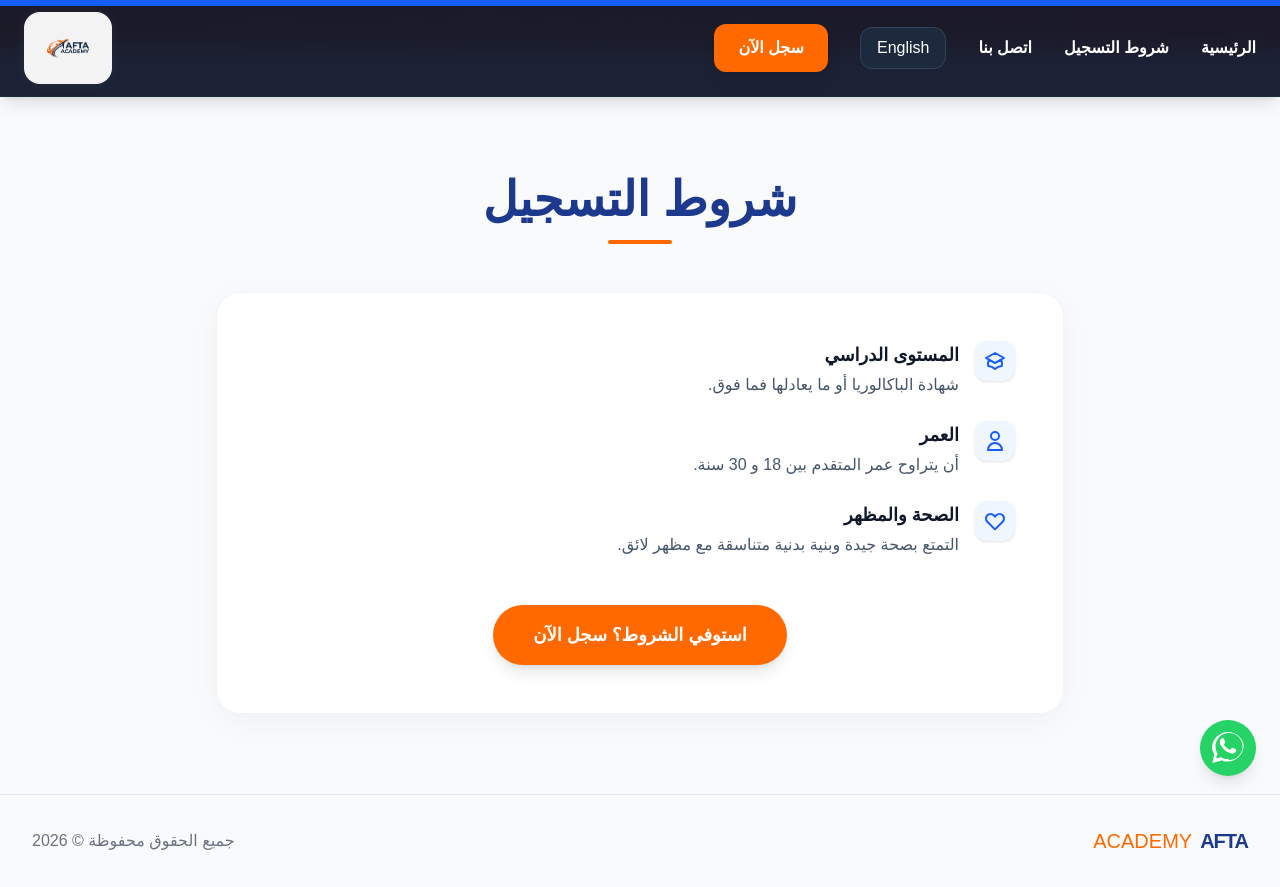
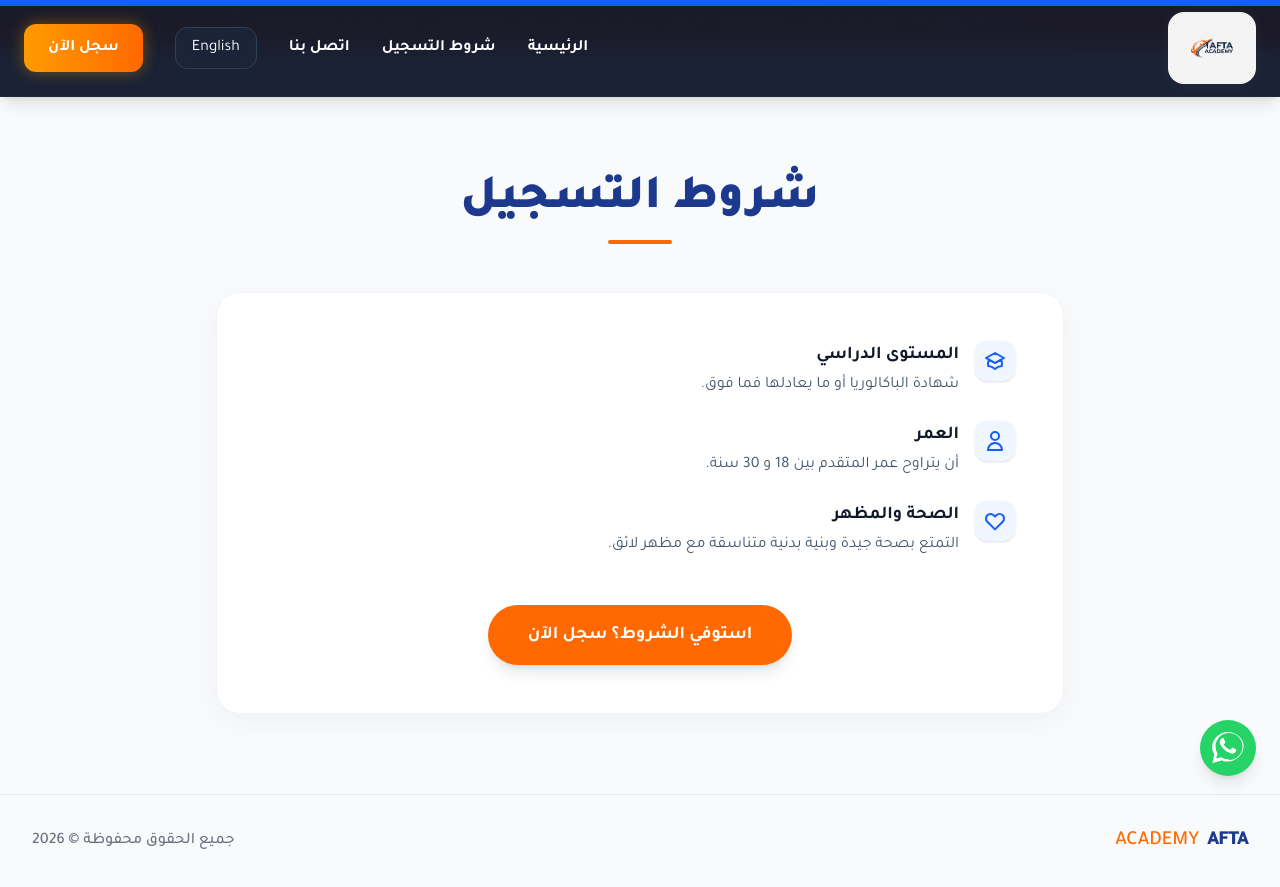
Before and after one commit to hhhhohyhu-dot/afta-academy, a Next.js app: page /requirements in a window 1280 px wide. Built offline with nearby package versions, Linux system fonts and the light colour scheme.

Commit message:
Apply premium design updates: Tajawal font, hero gradients, gold accents

```diff
--- a/src/app/layout.tsx
+++ b/src/app/layout.tsx
@@ -1,5 +1,5 @@
 import type { Metadata } from "next";
-import { Geist, Geist_Mono } from "next/font/google";
+import { Tajawal } from "next/font/google";
 import "./globals.css";
 
 import FloatingWhatsApp from "@/components/FloatingWhatsApp";
@@ -7,14 +7,10 @@ import TopBar from "@/components/TopBar";
 import ScrollProgress from "@/components/ScrollProgress";
 import BackToTop from "@/components/BackToTop"; // <-- استيراد الزر الجديد
 
-const geistSans = Geist({
-  variable: "--font-geist-sans",
-  subsets: ["latin"],
-});
-
-const geistMono = Geist_Mono({
-  variable: "--font-geist-mono",
-  subsets: ["latin"],
+const tajawal = Tajawal({
+  subsets: ["arabic"],
+  weight: ["200", "300", "400", "500", "700", "800", "900"],
+  variable: "--font-tajawal",
 });
 
 export const metadata: Metadata = {
@@ -28,10 +24,11 @@ export default function RootLayout({
 }>) {
   return (
     <html
-      lang="en"
-      className={`${geistSans.variable} ${geistMono.variable} h-full antialiased`}
+      lang="ar"
+      dir="rtl"
+      className={`${tajawal.variable} h-full antialiased font-sans`}
     >
-      <body className="min-h-full flex flex-col">
+      <body className={`${tajawal.className} min-h-full flex flex-col bg-slate-50 text-slate-800`}>
         <ScrollProgress />
         <TopBar />
 
--- a/src/components/Hero.tsx
+++ b/src/components/Hero.tsx
@@ -38,20 +38,20 @@ export default function Hero({ lang }: HeroProps) {
         <source src="/videos/new-video.mp4" type="video/mp4" />
       </video>
 
-      {/* Dark Overlay */}
-      <div className="absolute inset-0 bg-black/40 z-10"></div>
+      {/* Dark Gradient Overlay for better contrast and premium look */}
+      <div className="absolute inset-0 bg-gradient-to-b from-slate-900/40 via-slate-900/60 to-slate-900 z-10"></div>
 
       {/* Buttons Container */}
       <motion.div
         initial={{ opacity: 0, y: 40 }}
         animate={{ opacity: 1, y: 0 }}
-        transition={{ duration: 0.8 }}
+        transition={{ duration: 0.8, delay: 0.2 }}
         className="absolute bottom-20 left-1/2 -translate-x-1/2 z-50 flex flex-col sm:flex-row items-center gap-4 w-full justify-center px-4"
       >
-        {/* زر قدّم طلبك الآن (Primary Button) */}
+        {/* زر قدّم طلبك الآن (Primary Button) - Amber/Gold for premium look */}
         <Link
           href="/register"
-          className="w-full sm:w-auto text-center bg-blue-600 hover:bg-blue-700 text-white font-bold text-lg px-8 py-3 rounded-full shadow-[0_0_20px_rgba(37,99,235,0.4)] transition-all duration-300 hover:scale-105 inline-block"
+          className="w-full sm:w-auto text-center bg-gradient-to-r from-amber-500 to-orange-500 hover:from-amber-400 hover:to-orange-400 text-white font-bold text-lg px-8 py-3 rounded-full shadow-[0_0_25px_rgba(245,158,11,0.5)] transition-all duration-300 hover:scale-105 inline-block"
         >
           {currentContent.ctaPrimary}
         </Link>
--- a/src/components/Navbar.tsx
+++ b/src/components/Navbar.tsx
@@ -54,11 +54,11 @@ export default function Navbar({ lang, setLang }: NavbarProps) {
             {isAr ? "اتصل بنا" : "Contact"}
           </Link>
 
-          <button onClick={toggleLang} className="px-4 py-2 rounded-xl border border-slate-700 bg-slate-800 text-white hover:bg-slate-700 transition">
+          <button onClick={toggleLang} className="px-4 py-2 rounded-xl border border-slate-700 bg-slate-800/80 backdrop-blur-md text-white hover:bg-slate-700 transition">
             {isAr ? "English" : "العربية"}
           </button>
 
-          <Link href="/register" className="bg-orange-500 hover:bg-orange-600 text-white px-6 py-3 rounded-xl font-bold transition shadow-lg hover:shadow-orange-500/30">
+          <Link href="/register" className="bg-gradient-to-r from-amber-500 to-orange-500 hover:from-amber-400 hover:to-orange-400 text-white px-6 py-3 rounded-xl font-bold transition-all duration-300 shadow-[0_0_15px_rgba(245,158,11,0.4)] hover:shadow-[0_0_25px_rgba(245,158,11,0.6)] hover:-translate-y-0.5">
             {isAr ? "سجل الآن" : "Register Now"}
           </Link>
         </div>
```
